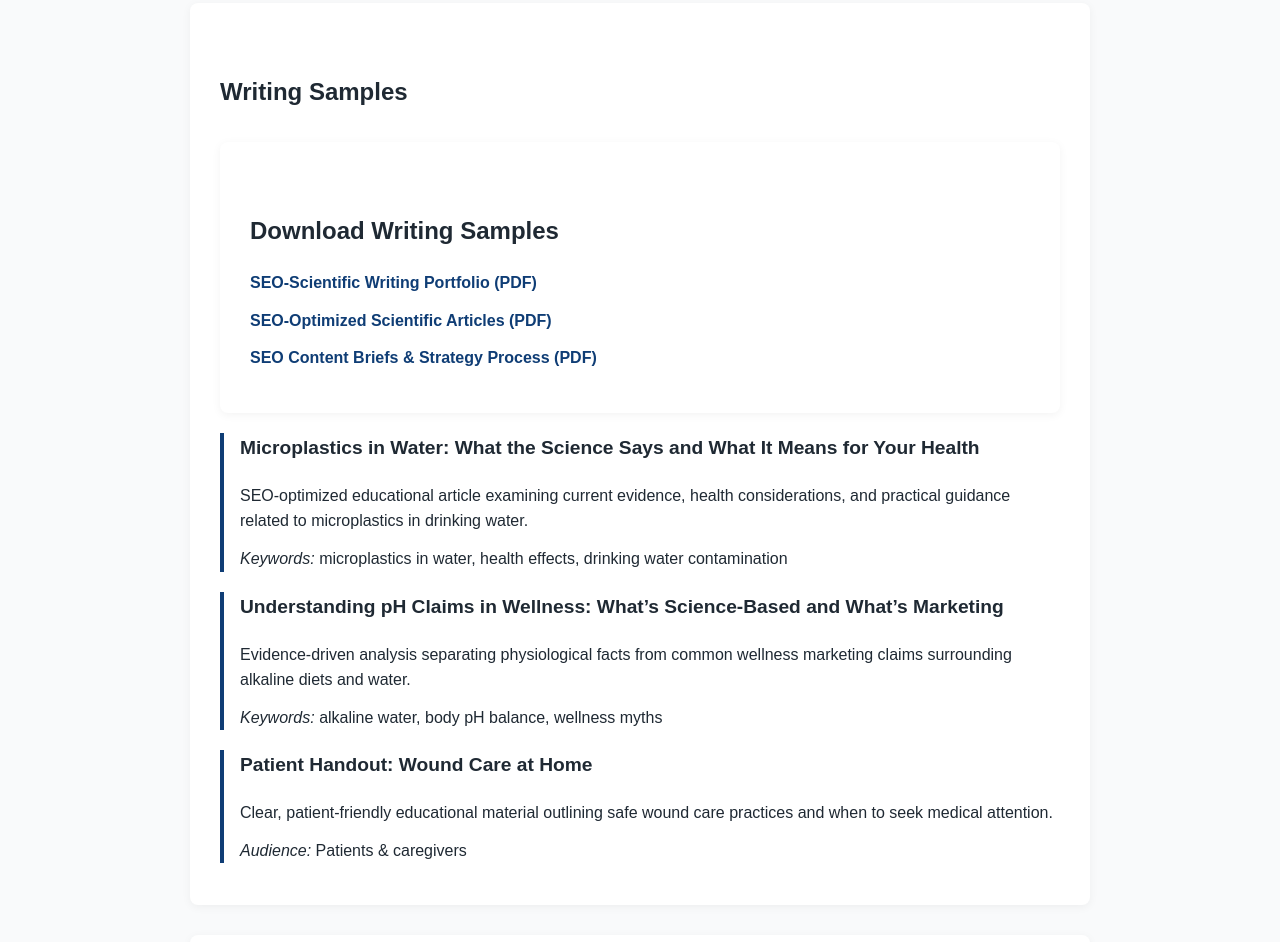
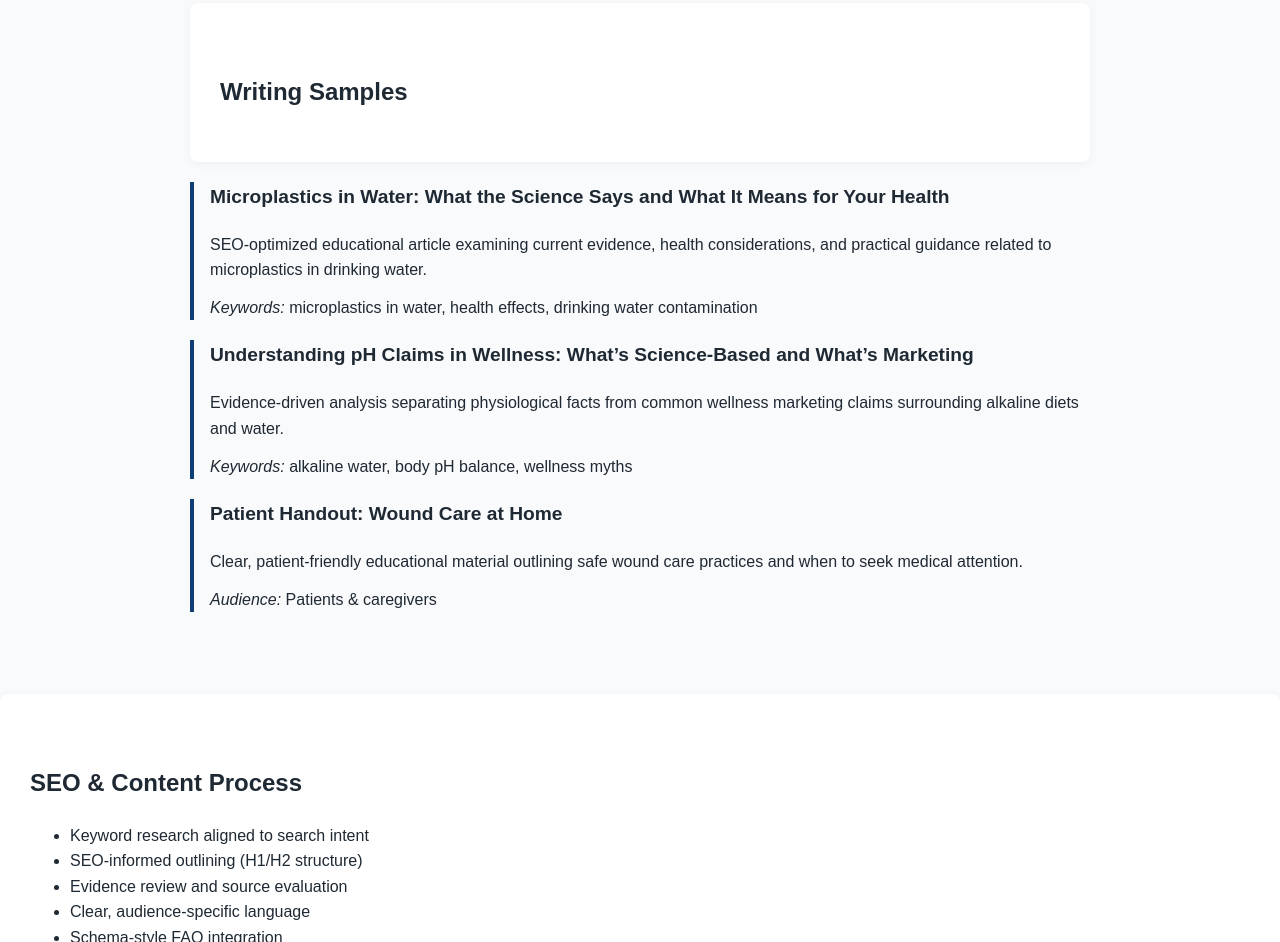
Before and after one commit to katiecremasco/scientific-writing-portfolio, a plain HTML site: page index.html in a window 1280 px wide. Shown: the part 759-1701 px from the top of the page. Drawn offline with Linux system fonts and the light colour scheme.

Commit message:
Update index.html

```diff
--- a/index.html
+++ b/index.html
@@ -104,26 +104,6 @@ a:hover {
 <div class="section">
 <h2>Writing Samples</h2>
 
-    <div class="section">
-  <h2>Download Writing Samples</h2>
-
-  <p>
-    <a href="https://github.com/katiecremasco/scientific-writing-portfolio/raw/main/pdfs/Katie_Cremasco_SEO_Scientific_Writing_Portfolio.pdf" target="_blank">
-      SEO-Scientific Writing Portfolio (PDF)
-    </a>
-  </p>
-
-  <p>
-    <a href="https://github.com/katiecremasco/scientific-writing-portfolio/raw/main/pdfs/Katie_Cremasco_SEO_Articles_with_FAQs.pdf" target="_blank">
-      SEO-Optimized Scientific Articles (PDF)
-    </a>
-  </p>
-
-  <p>
-    <a href="https://github.com/katiecremasco/scientific-writing-portfolio/raw/main/pdfs/Katie_Cremasco_SEO_Content_Briefs.pdf" target="_blank">
-      SEO Content Briefs & Strategy Process (PDF)
-    </a>
-  </p>
 </div>
 
 <div class="sample">
```
